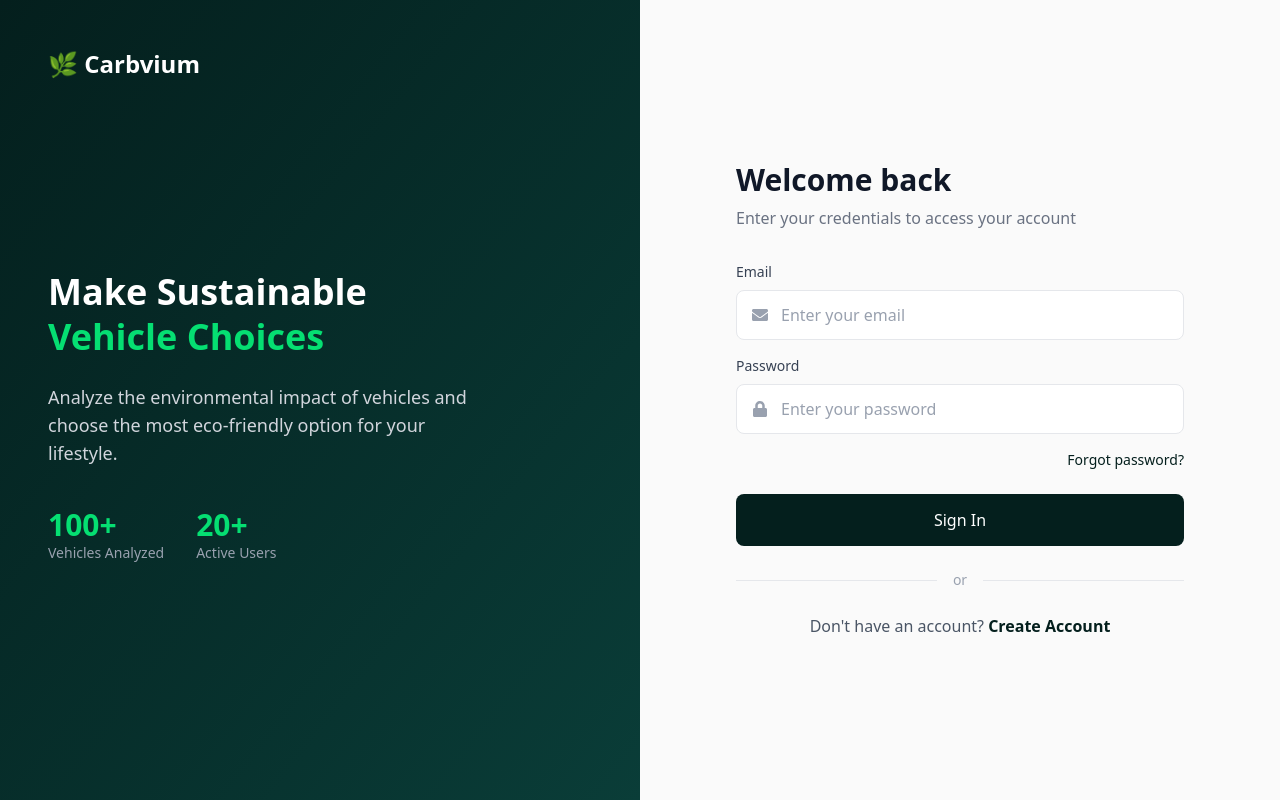
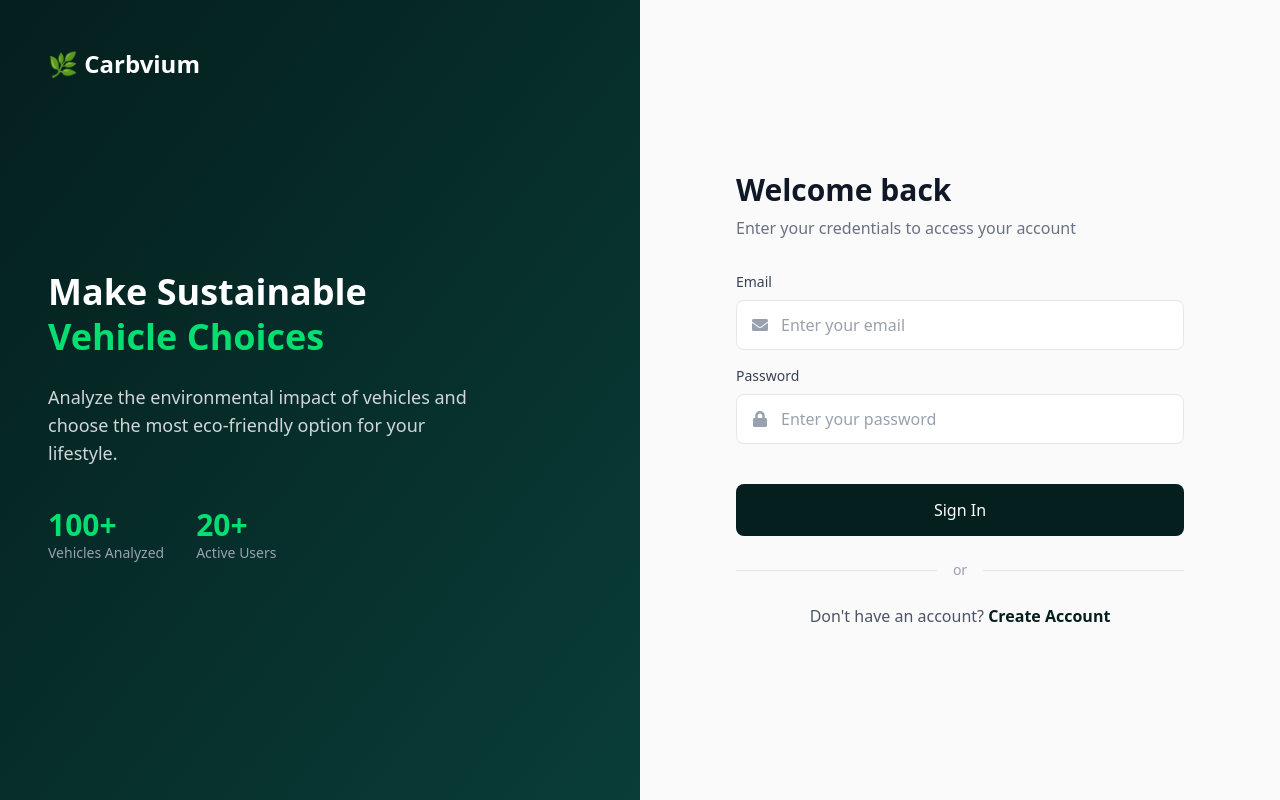
Before and after one commit to ManasTiwari-2101/Carbvium, a React (Vite) app in the folder Carbvium_Frontend/: page /login in a window 1280 px wide. Built offline with nearby package versions, Linux system fonts and the light colour scheme; no server answers.

Commit message:
Comment out "Forgot password?" button for future implementation

```diff
--- a/Carbvium_Frontend/src/pages/login.jsx
+++ b/Carbvium_Frontend/src/pages/login.jsx
@@ -284,7 +284,7 @@ export default function Login() {
                   type="button"
                   className="text-sm text-[#041f1d] hover:text-green-700 font-medium transition-colors cursor-pointer"
                 >
-                  Forgot password?
+                  {/* Forgot password? */}
                 </button>
               </div>
             )}
```
